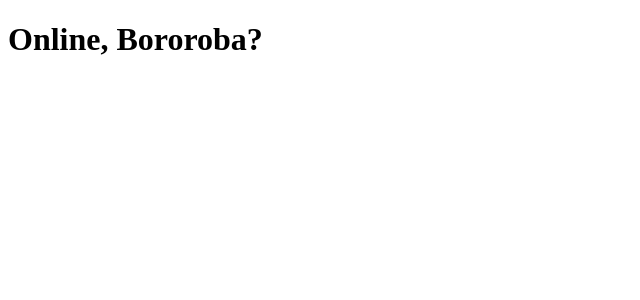
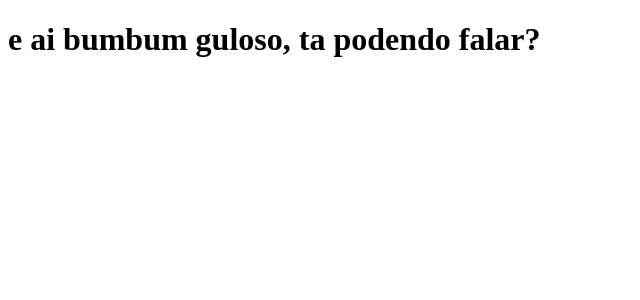
Before and after one commit to anthonyhrcr/clone-tabnews, a Next.js app: page / in a window 1280 px wide. Shown: the top 300 px of the page, without its empty margins (0-640 px from the left). Built offline with nearby package versions, Linux system fonts and the light colour scheme.

Commit message:
mudei a frase!

```diff
--- a/pages/index.js
+++ b/pages/index.js
@@ -1,5 +1,5 @@
 function Home() {
-    return <h1>Online, Bororoba?
+    return <h1>e ai bumbum guloso, ta podendo falar?
     </h1>
 }
 
```
